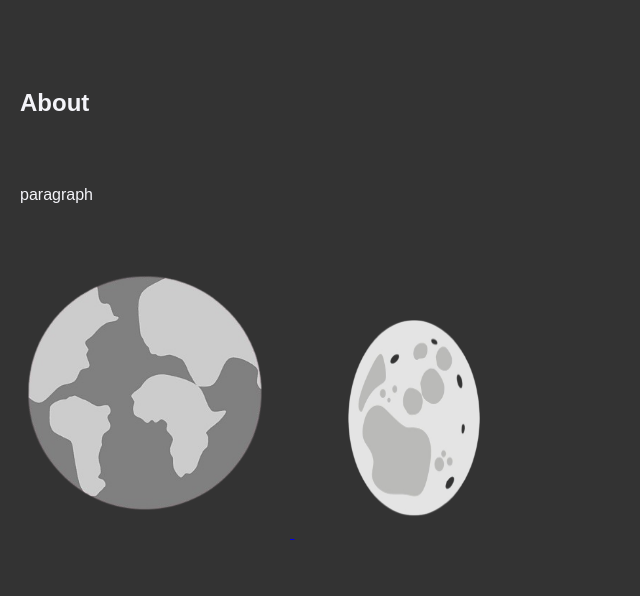
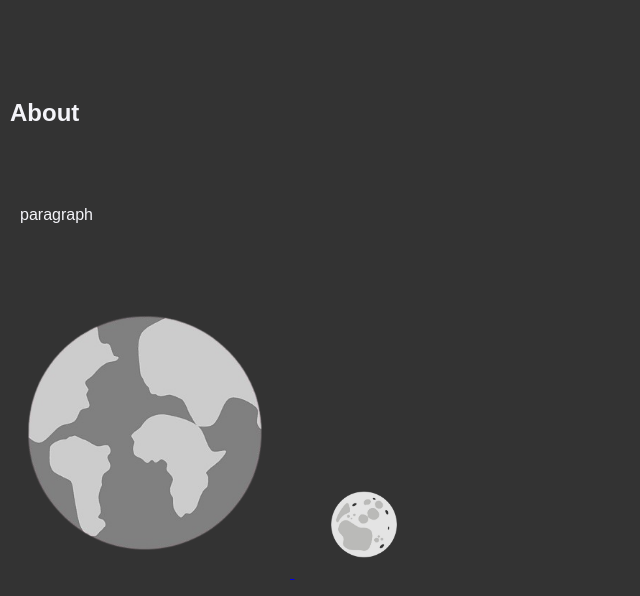
Before and after one commit to perumrr/earthmoon, a plain HTML site: page index.html in a window 1280 px wide. Shown: the part 154-750 px from the top of the page, without its empty margins (0-640 px from the left). Drawn offline with Linux system fonts and the light colour scheme.

Commit message:
moon size

```diff
--- a/style.css
+++ b/style.css
@@ -18,12 +18,12 @@ h1 {
 
 h2 {
     font-size: 1.5rem;
-    margin: 20px 0;
-    padding: 20px;
+    margin: 40px 0;
+    padding: 10px;
 }
 
 p {
-    margin: 20px 0;
+    margin: 40px 0;
     padding: 20px;
 }
 
@@ -49,6 +49,6 @@ section {
 }
 
 .moon {
-    width: 200px;
-    height: 200px;
+    width: 100px;
+    height: auto;
 }
```
